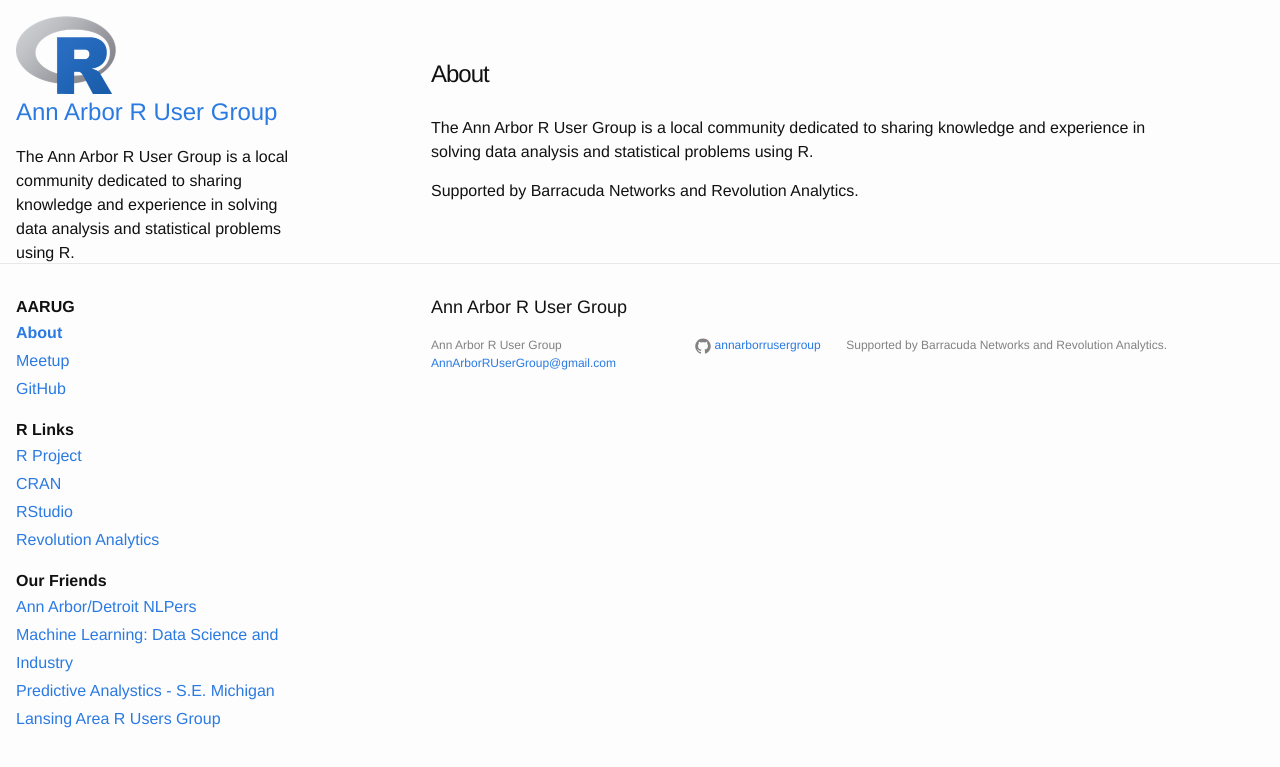
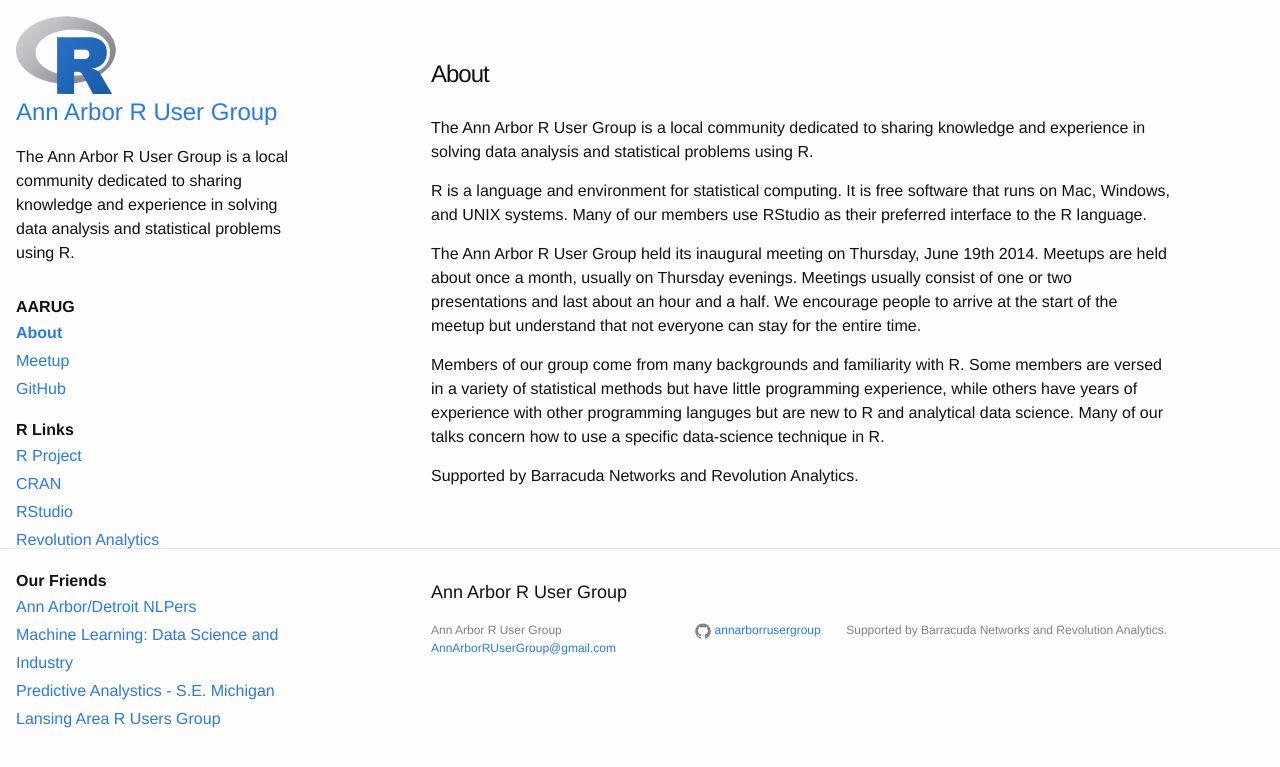
Before and after one commit to AnnArborRUserGroup/AnnArborRUserGroup.github.io, a Jekyll site: the page built from about.md, in a window 1280 px wide. Shown: the top 767 px of the page. Built offline with Jekyll 4.4.1, drawn with Linux system fonts in a browser that asks for light colours.

Commit message:
more about us

```diff
--- a/about.md
+++ b/about.md
@@ -6,4 +6,10 @@
 
 The Ann Arbor R User Group is a local community dedicated to sharing knowledge and experience in solving data analysis and statistical problems using R.
 
+R is a language and environment for statistical computing. It is free software that runs on Mac, Windows, and UNIX systems. Many of our members use RStudio as their preferred interface to the R language.
+
+The Ann Arbor R User Group held its inaugural meeting on Thursday, June 19th 2014. Meetups are held about once a month, usually on Thursday evenings. Meetings usually consist of one or two presentations and last about an hour and a half. We encourage people to arrive at the start of the meetup but understand that not everyone can stay for the entire time.
+
+Members of our group come from many backgrounds and familiarity with R. Some members are versed in a variety of statistical methods but have little programming experience, while others have years of experience with other programming languges but are new to R and analytical data science. Many of our talks concern how to use a specific data-science technique in R.
+
 {{ site.sponsor }}
```
